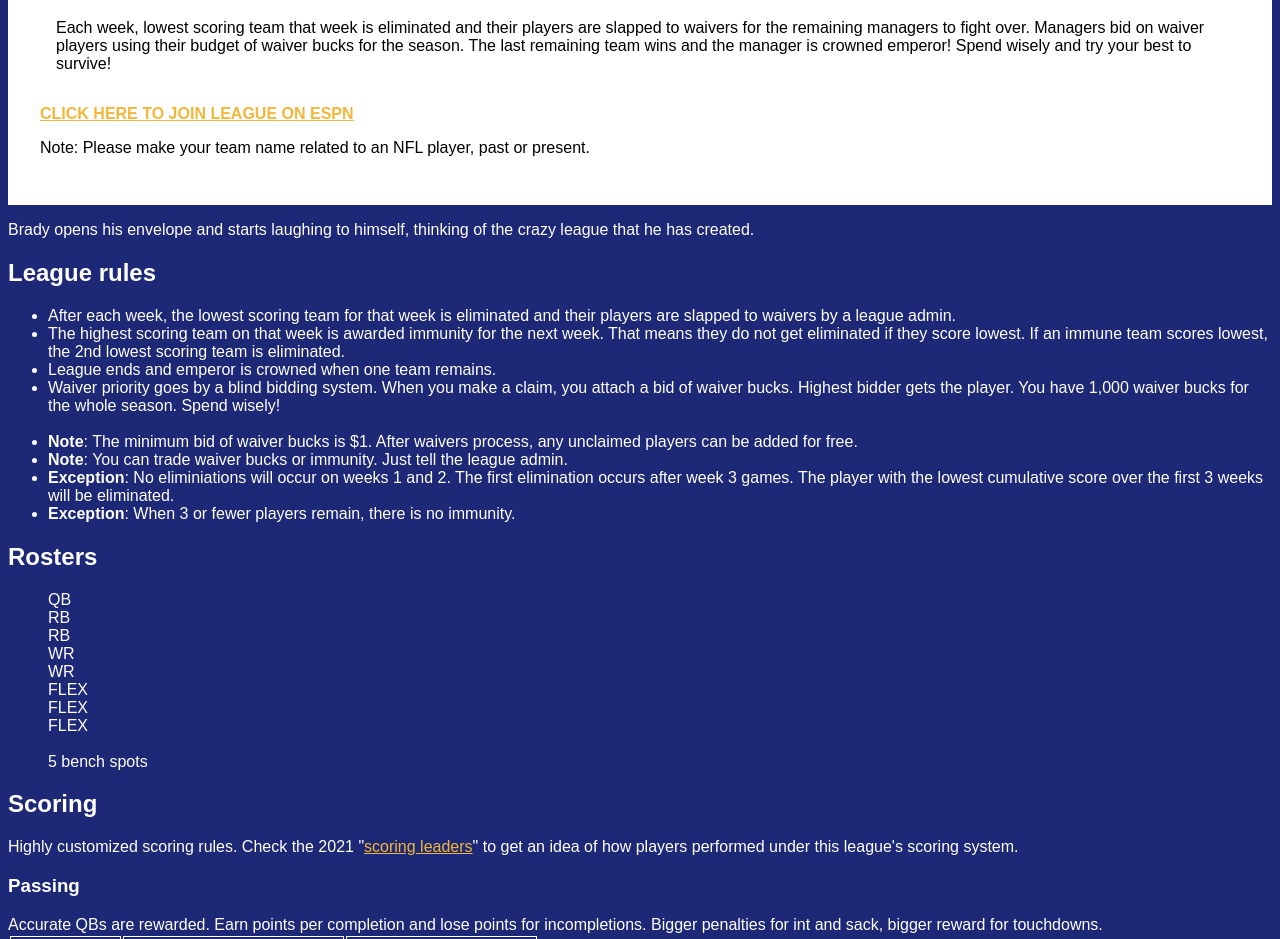
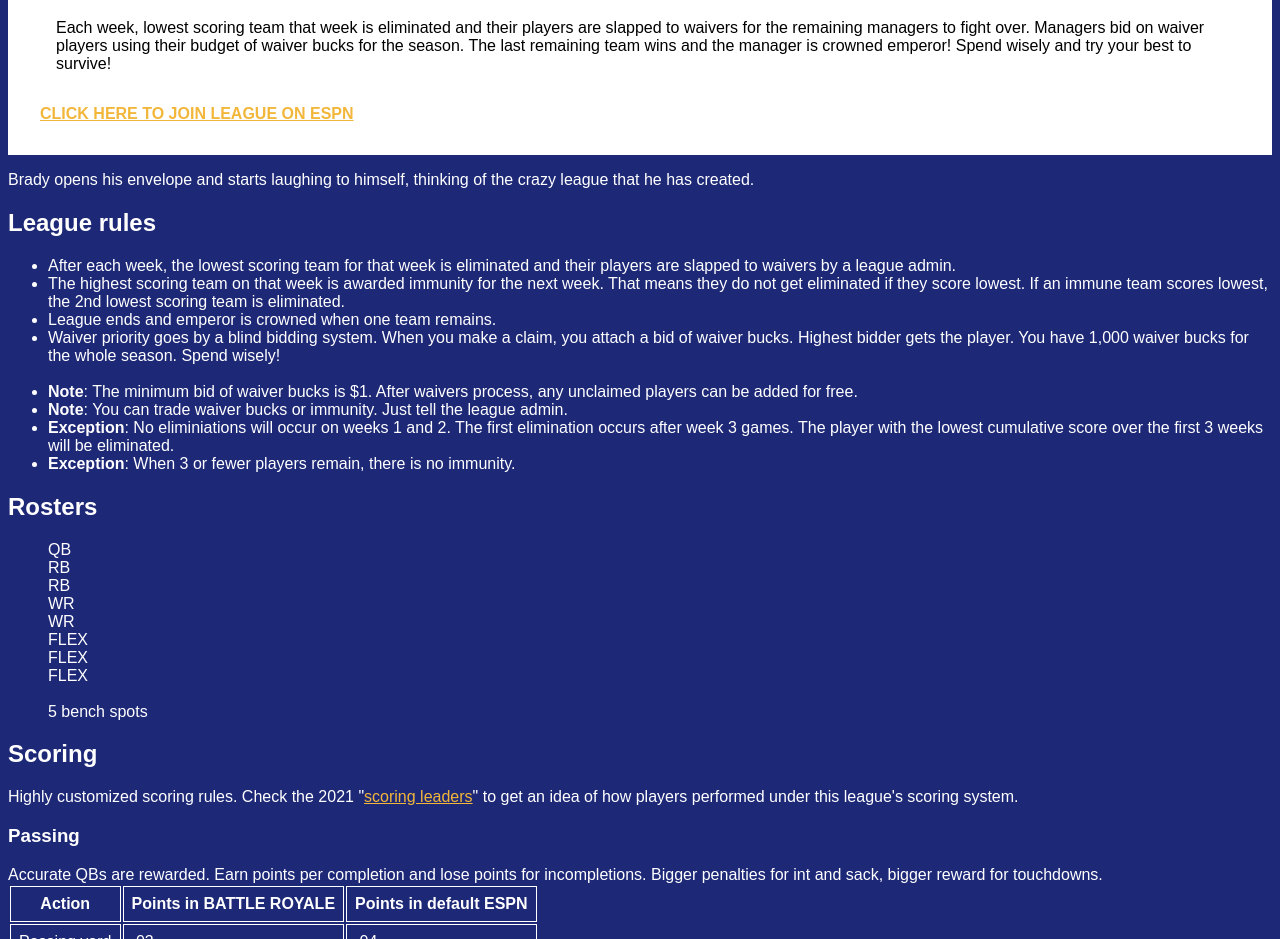
Before and after one commit to bradybattleroyale/website, a plain HTML site: page index.html in a window 1280 px wide. Shown: the part 822-1761 px from the top of the page. Drawn offline with Linux system fonts and the light colour scheme.

Commit message:
Update index.html

```diff
--- a/index.html
+++ b/index.html
@@ -69,7 +69,7 @@
 	</ul>
 	<a style="font-weight: bold;" href="https://fantasy.espn.com/football/league/join?leagueId=855735757&inviteId=c1f88a92-9d52-4a9f-a356-144da0d63af3">CLICK HERE TO JOIN LEAGUE ON ESPN</a>
 	<br/>
-	<p>Note: Please make your team name related to an NFL player, past or present.</p>
+	<!-- <p>Note: Please make your team name related to an NFL player, past or present.</p> -->
 </div>
 
 <p>Brady opens his envelope and starts laughing to himself, thinking of the crazy league that he has created.</p>
```
